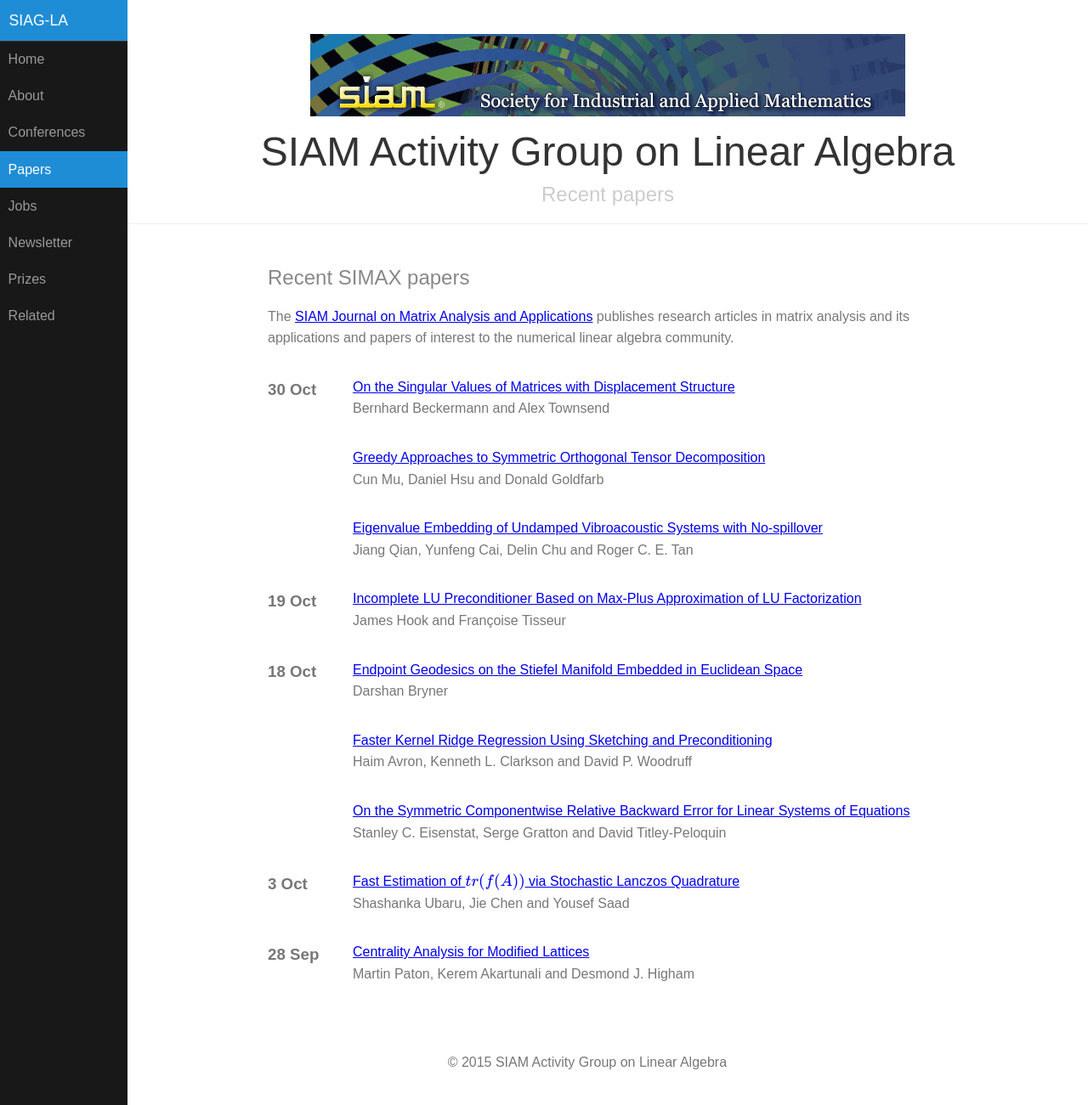
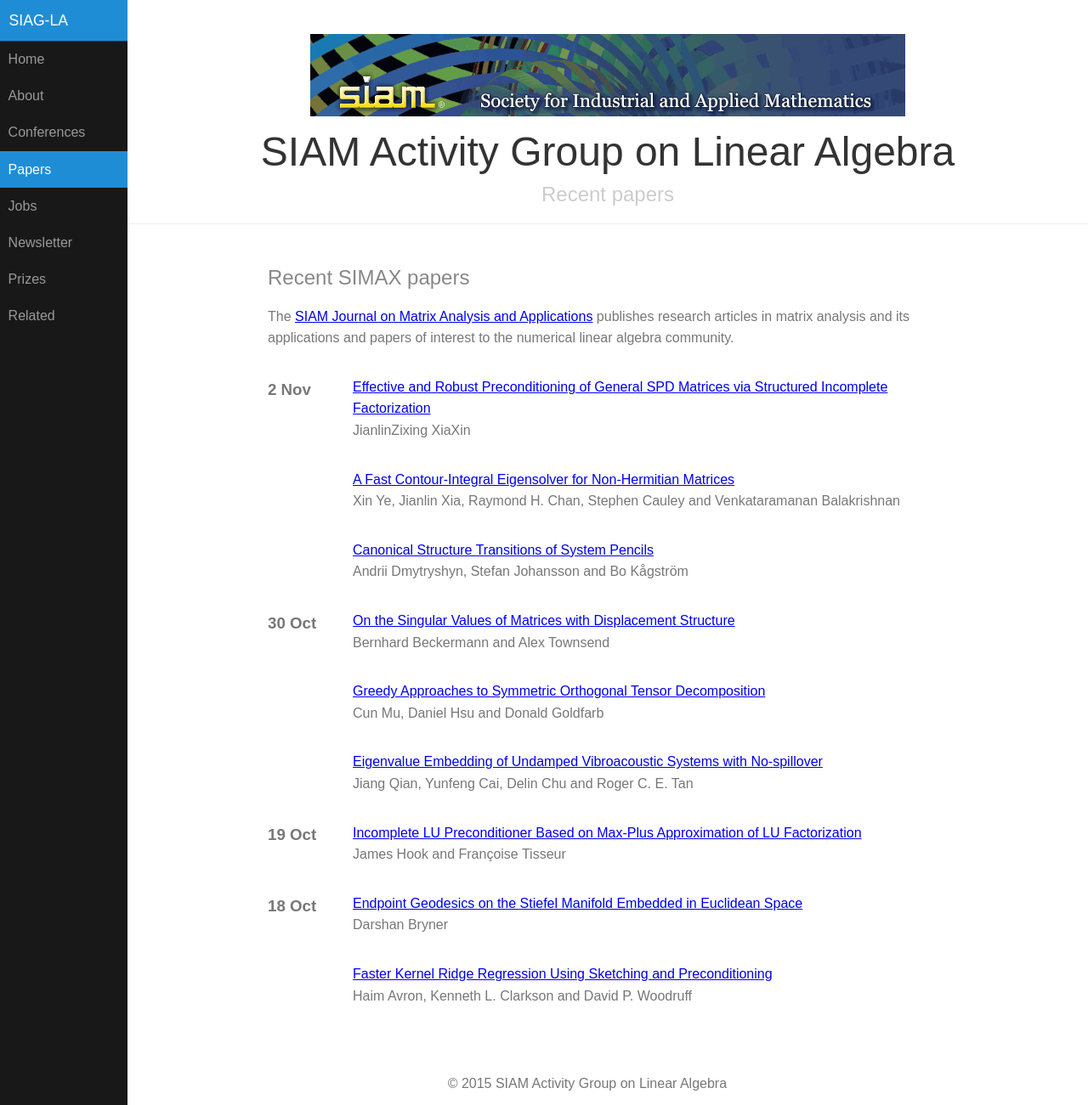
Before and after one commit to dbindel/siagla, a Jekyll site: the page built from simax.html, in a window 1280 px wide and 1301 px high. Shown: the whole window at 85% size. Built offline with Jekyll 4.4.1, drawn with Linux system fonts in a browser that asks for light colours; formulas are drawn with MathJax 3.

Commit message:
Automated updates to simax.yml

```diff
--- a/_data/simax.yml
+++ b/_data/simax.yml
@@ -2436,3 +2436,29 @@
   pp_start: '1227'
   title: On the Singular Values of Matrices with Displacement Structure
   volume: '38'
+- authors: Andrii Dmytryshyn, Stefan Johansson and Bo K&#229;gstr&#246;m
+  date: '2017-11-02T07:00:00Z'
+  doi: doi:10.1137/16M1097857
+  link: http://epubs.siam.org/doi/abs/10.1137/16M1097857?ai=s7&mi=3ezuvv&af=R
+  pp_end: '1267'
+  pp_start: '1249'
+  title: Canonical Structure Transitions of System Pencils
+  volume: '38'
+- authors: Xin Ye, Jianlin Xia, Raymond H. Chan, Stephen Cauley and Venkataramanan
+    Balakrishnan
+  date: '2017-11-02T07:00:00Z'
+  doi: doi:10.1137/16M1086601
+  link: http://epubs.siam.org/doi/abs/10.1137/16M1086601?ai=s7&mi=3ezuvv&af=R
+  pp_end: '1297'
+  pp_start: '1268'
+  title: A Fast Contour-Integral Eigensolver for Non-Hermitian Matrices
+  volume: '38'
+- authors: JianlinZixing XiaXin
+  date: '2017-11-02T07:00:00Z'
+  doi: doi:10.1137/17M1124152
+  link: http://epubs.siam.org/doi/abs/10.1137/17M1124152?ai=s7&mi=3ezuvv&af=R
+  pp_end: '1322'
+  pp_start: '1298'
+  title: Effective and Robust Preconditioning of General SPD Matrices via Structured
+    Incomplete Factorization
+  volume: '38'
```
